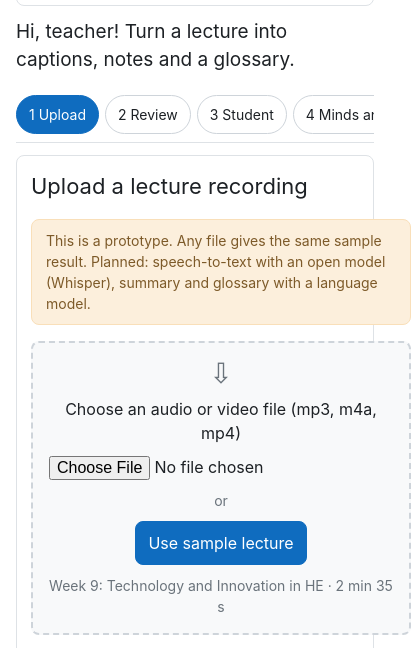
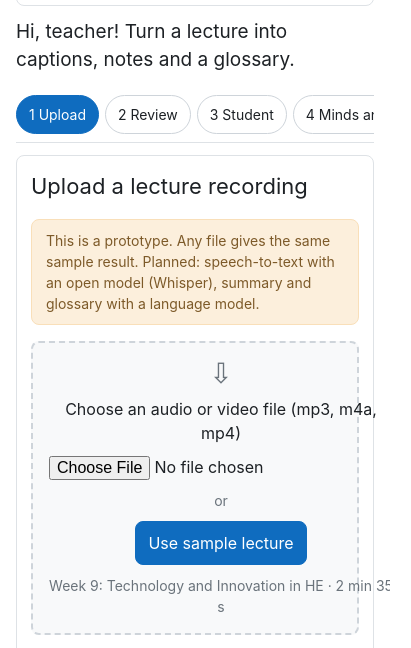
Before and after one commit to zhankarimzhan/lecture-to-access, a plain HTML site: page index.html in a window 390 px wide. Shown: the part 163-811 px from the top of the page, 411 px wide, since content can reach past the window. Drawn offline with Linux system fonts and the light colour scheme.

Commit message:
Fix horizontal overflow on phones
Co-Authored-By: Claude Opus 5.5 <noreply@anthropic.com>

```diff
--- a/index.html
+++ b/index.html
@@ -29,6 +29,8 @@
   --cap-size: 20px;
 }
 * { box-sizing: border-box; }
+html, body { overflow-x: clip; }
+body { -webkit-text-size-adjust: 100%; }
 body { background: var(--bg); color: var(--fg); font: 15px/1.5 var(--font); }
 body.hc { --bg:#000; --page:#000; --fg:#fff; --muted:#ddd; --line:#fff; --link:#ffe27a; --primary:#ffe27a; }
 a { color: var(--link); text-decoration: none; }
@@ -53,7 +55,8 @@ body::before { content: ""; position: fixed; inset: 0 0 auto; height: env(safe-a
 @media (max-width: 560px) { .navbar .lang, .navbar .uname { display: none; } }
 
 /* page */
-.page { padding-block: 16px 48px; padding-left: max(16px, env(safe-area-inset-left, 0px)); padding-right: max(16px, env(safe-area-inset-right, 0px)); display: grid; gap: 16px; max-width: 1500px; margin: 0 auto; }
+.page > * { min-width: 0; }
+.page { grid-template-columns: minmax(0,1fr); padding-block: 16px 48px; padding-left: max(16px, env(safe-area-inset-left, 0px)); padding-right: max(16px, env(safe-area-inset-right, 0px)); display: grid; gap: 16px; max-width: 1500px; margin: 0 auto; }
 .card { background: var(--bg); border: 1px solid var(--line); border-radius: .5rem; padding: 16px 18px; display: grid; gap: 12px; min-width: 0; }
 .page-header h1 { font-size: 32px; line-height: 1.2; }
 .crumbs { display: flex; flex-wrap: wrap; gap: 6px; font-size: 15px; color: var(--muted); }
@@ -65,10 +68,10 @@ body::before { content: ""; position: fixed; inset: 0 0 auto; height: env(safe-a
 @media (max-width: 760px) {
   body { font-size: 16px; }
   .page { gap: 12px; padding-block: 12px 32px; }
-  .cols { grid-template-columns: 1fr; gap: 12px; }
+  .cols { grid-template-columns: minmax(0,1fr); gap: 12px; }
   .cols main { order: -1; }
   .navcard { display: none; }
-  .mtabs { display: flex; gap: 6px; overflow-x: auto; scrollbar-width: none; position: sticky; top: calc(env(safe-area-inset-top, 0px) + 60px); z-index: 4; background: var(--bg); padding-block: 8px; border-bottom: 1px solid var(--line); }
+  .mtabs { min-width: 0; max-width: 100%; display: flex; gap: 6px; overflow-x: auto; scrollbar-width: none; position: sticky; top: calc(env(safe-area-inset-top, 0px) + 60px); z-index: 4; background: var(--bg); padding-block: 8px; border-bottom: 1px solid var(--line); }
   .mtabs a { flex: none; padding: 8px 12px; border: 1px solid var(--secondary); border-radius: 999px; color: var(--fg); font-size: 14px; white-space: nowrap; }
   .mtabs a:hover { text-decoration: none; }
   .mtabs a[aria-current="page"] { background: var(--primary); border-color: var(--primary); color: #fff; }
@@ -129,7 +132,7 @@ button:disabled { opacity: .65; cursor: not-allowed; }
 .post-head { display: grid; grid-template-columns: 44px 1fr; gap: 10px; align-items: start; }
 .post-head .avatar { width: 44px; height: 44px; }
 .grid2 { display: grid; grid-template-columns: minmax(0,1.3fr) minmax(0,1fr); gap: 16px; align-items: start; }
-@media (max-width: 980px) { .grid2 { grid-template-columns: 1fr; } }
+@media (max-width: 980px) { .grid2 { grid-template-columns: minmax(0,1fr); } }
 .drop { border: 2px dashed var(--secondary); border-radius: .5rem; padding: 22px; display: grid; gap: 10px; justify-items: center; text-align: center; background: var(--page); }
 .drop .arrow { font-size: 28px; color: var(--muted); line-height: 1; }
 input[type=file] { font: inherit; max-width: 100%; }
```
